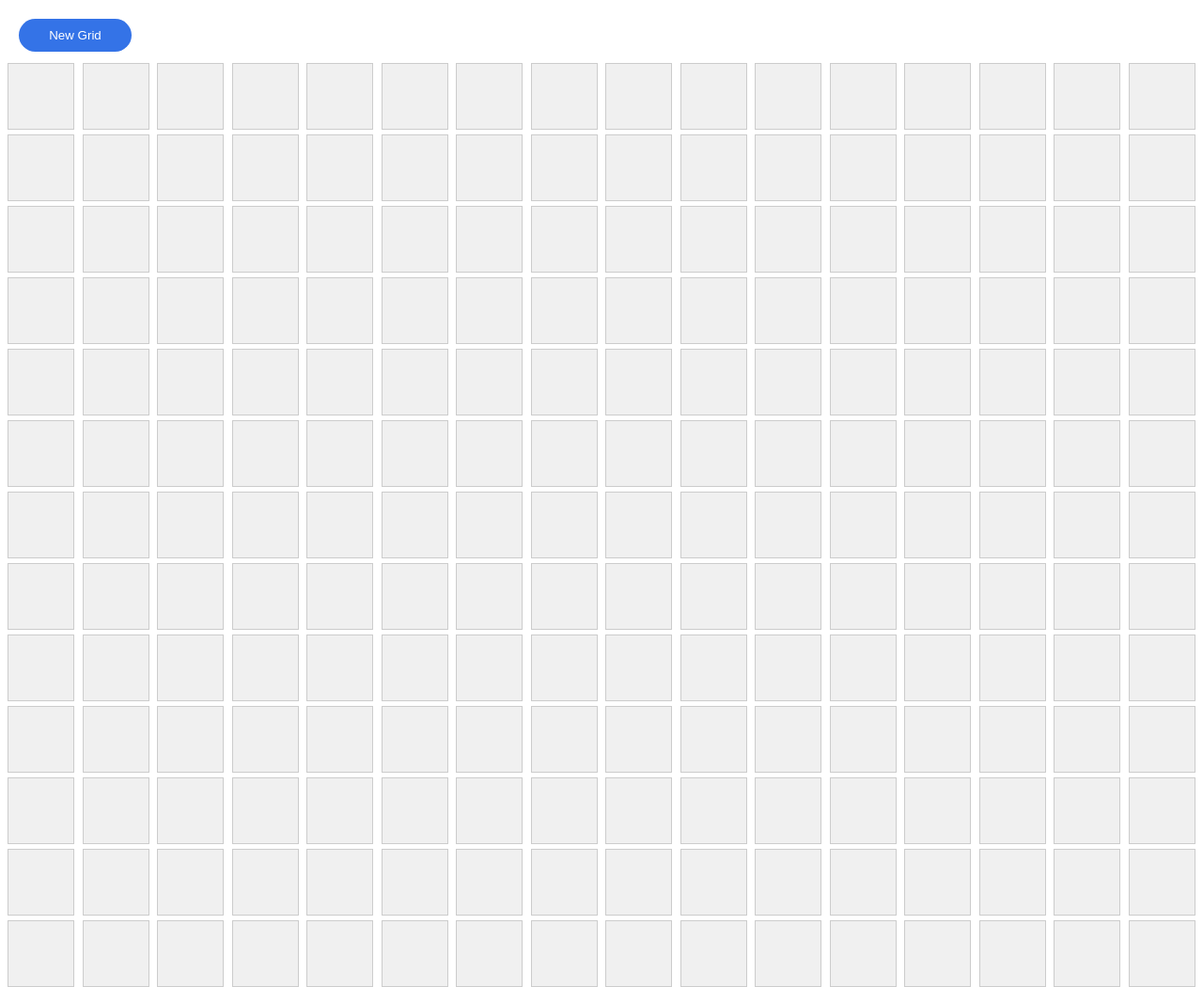
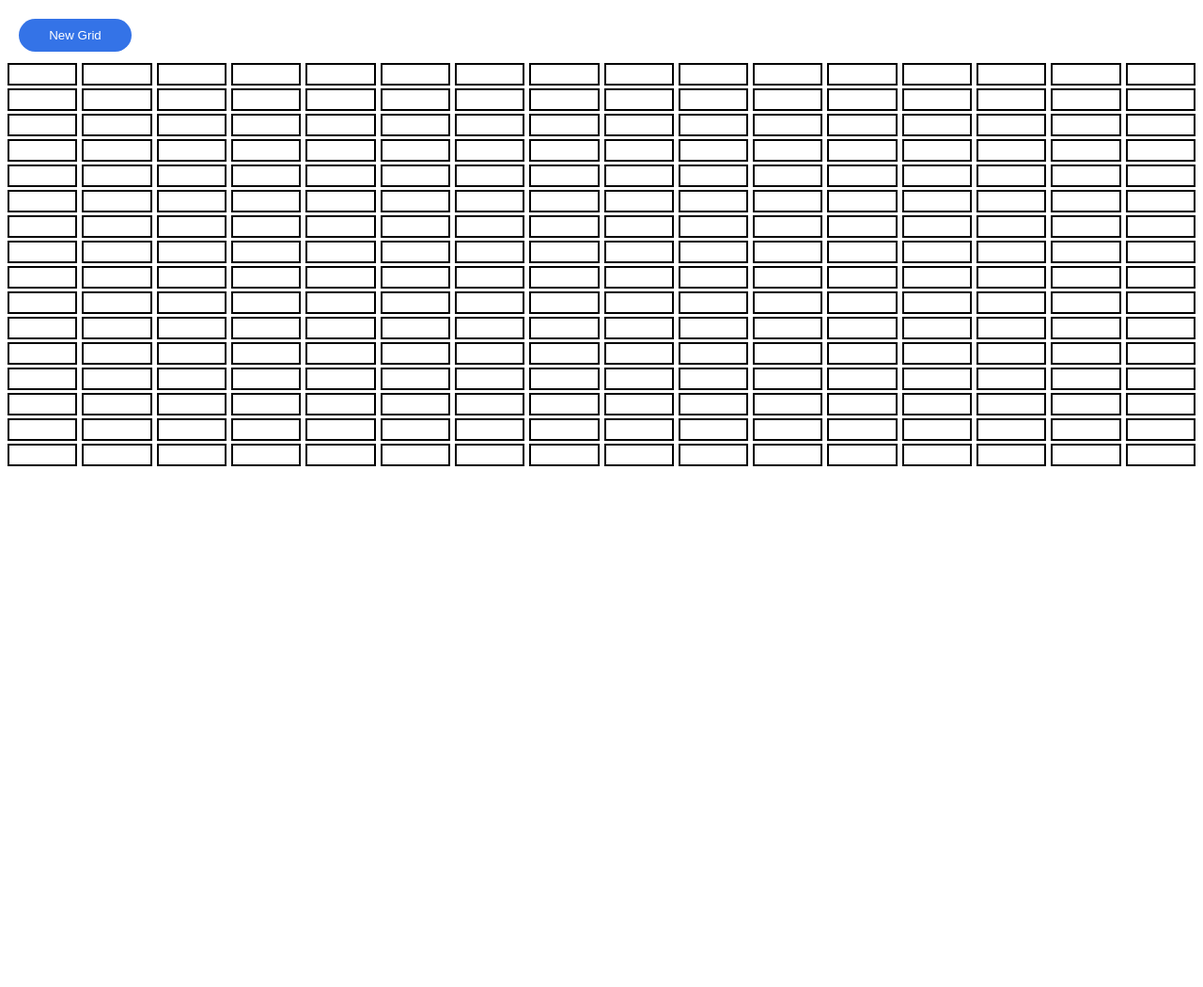
Before and after one commit to GregHaris/etch-a-sketch, a plain HTML site: page index.html in a window 1280 px wide. Shown: the top 1050 px of the page at 94% size. After the commit the page ends 800 px from the top, so only its background shows below. Drawn offline with Linux system fonts and the light colour scheme.

Commit message:
redo the grid-box creationn logic and style.

```diff
--- a/etch-a-sketch.js
+++ b/etch-a-sketch.js
@@ -1,4 +1,4 @@
-const container_div = document.querySelector("#container");
+const screen = document.querySelector("#container");
 const resetBtn = document.querySelector("#resetBtn");
 
 function getRandomRGBValue() {
@@ -11,11 +11,20 @@ function darkenColor(color, factor) {
 }
 
 function createGrid(size) {
-    container_div.textContent = "";
-    for (let i = 0; i < size * size; i++) {
-        const square = document.createElement("div");
-        square.classList.add("square_grid");
-        container_div.appendChild(square);
+    screen.textContent = "";
+
+    for (let i = 0; i < size; i++) {
+        const column = document.createElement("div");
+        column.classList.add("column");
+
+        for (let j = 1; j <= size; j++) {
+            const row = document.createElement("div");
+            row.classList.add("row");
+            row.style.border = "2px solid black";
+            column.appendChild(row);
+        }
+
+        screen.appendChild(column);
     }
 }
 
@@ -30,18 +39,18 @@ function promptForGridSize() {
 }
 
 function addSquareListeners() {
-    const squares = document.querySelectorAll(".square_grid");
-    squares.forEach((square) => {
-        square.addEventListener("mouseover", changeColor);
+    const rows = document.querySelectorAll(".row");
+    rows.forEach((row) => {
+        row.addEventListener("mouseover", changeColor);
     });
 }
 
 function changeColor(event) {
-    const square = event.target;
+    const row = event.target;
     const r = getRandomRGBValue();
     const g = getRandomRGBValue();
     const b = getRandomRGBValue();
-    const currentColor = window.getComputedStyle(square).backgroundColor;
+    const currentColor = window.getComputedStyle(row).backgroundColor;
     const factor = 0.1; // Darkening factor (10% per interaction)
 
     // Parse the current color to extract RGB values
@@ -53,10 +62,10 @@ function changeColor(event) {
     const newB = darkenColor(b, factor);
 
     // Apply the new color
-    square.style.backgroundColor = `rgb(${newR}, ${newG}, ${newB})`;
+    row.style.backgroundColor = `rgb(${newR}, ${newG}, ${newB})`;
 }
 
 resetBtn.addEventListener("click", promptForGridSize);
-container_div.addEventListener("mouseover", addSquareListeners);
+screen.addEventListener("mouseover", addSquareListeners);
 // Initial grid (you can adjust the default size if needed)
 createGrid(16);
--- a/style.css
+++ b/style.css
@@ -1,20 +1,21 @@
-#container{
+.column {
     display: flex;
-    flex-wrap: wrap;
     gap: 5px;
-    justify-content: space-between;
 }
 
-.square_grid{
-    flex: 0 0 calc(6.25% - 10px);
-    height: 0;
-    padding-bottom: calc(6.25% - 10px);
-    background-color: #f0f0f0;
-    border: 1px solid #ccc;
-    transition: background-color 0.3s;
+.row {
+    flex: 1;
+    text-align: center;
+    padding: 10px;
+    box-sizing: border-box;
+    margin-bottom: 3px;
+    cursor: pointer;
+    transition: 0.3s;
 }
 
-.square_grid:hover{
+
+
+.row:hover{
     background-color: rgb(238, 213, 179);
 }
 
```
